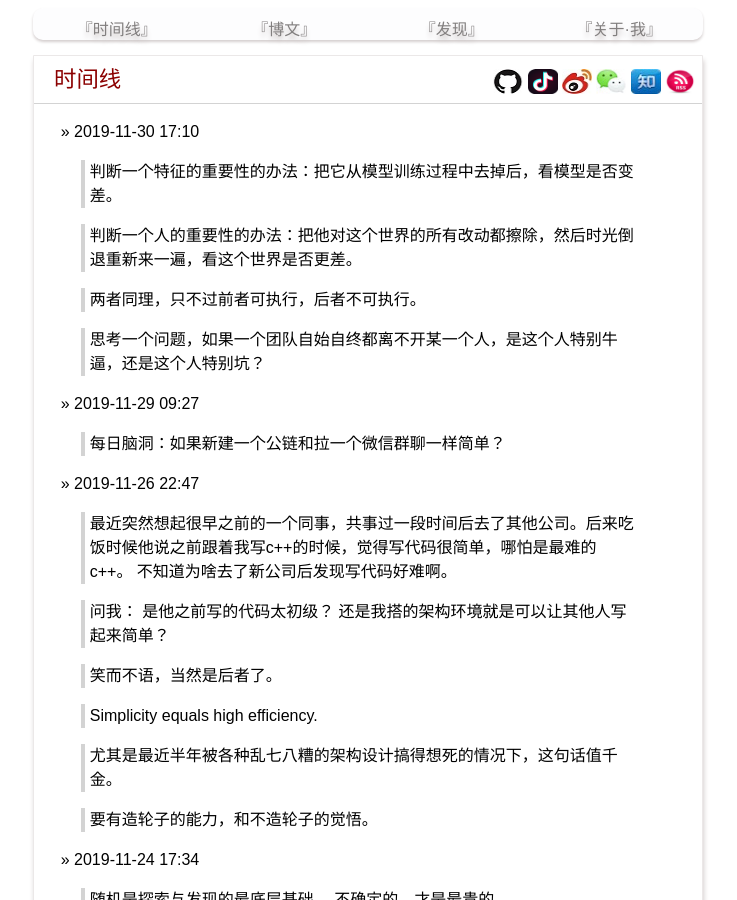
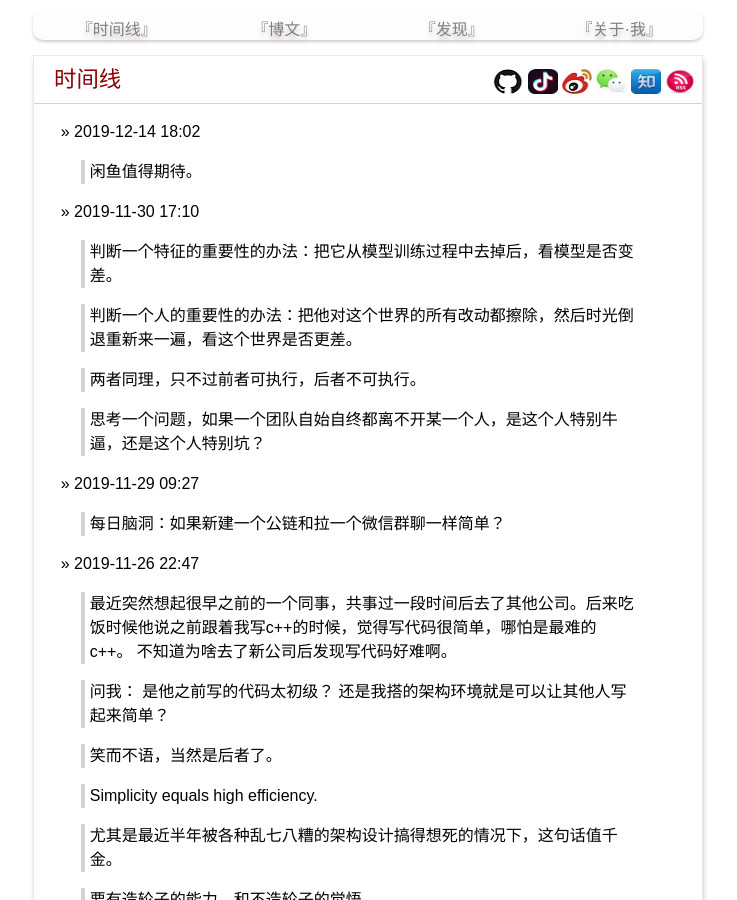
Before and after one commit to yanyiwu/blog, a Jekyll site: the page built from index.md, in a window 1280 px wide and 900 px high. Shown: the whole window, without its empty margins (272-1009 px from the left). Built offline with Jekyll 4.4.1, drawn with Linux system fonts in a browser that asks for light colours; Markdown is read by kramdown in place of the engine named in the settings; comment, search, counter and statistics services are not loaded.

Commit message:
moment [1214] :q!

```diff
--- a/index.md
+++ b/index.md
@@ -2,6 +2,10 @@
 layout: posting
 title: 时间线
 ---
+
+&raquo; 2019-12-14 18:02
+
+> 闲鱼值得期待。
 
 &raquo; 2019-11-30 17:10
 
```
